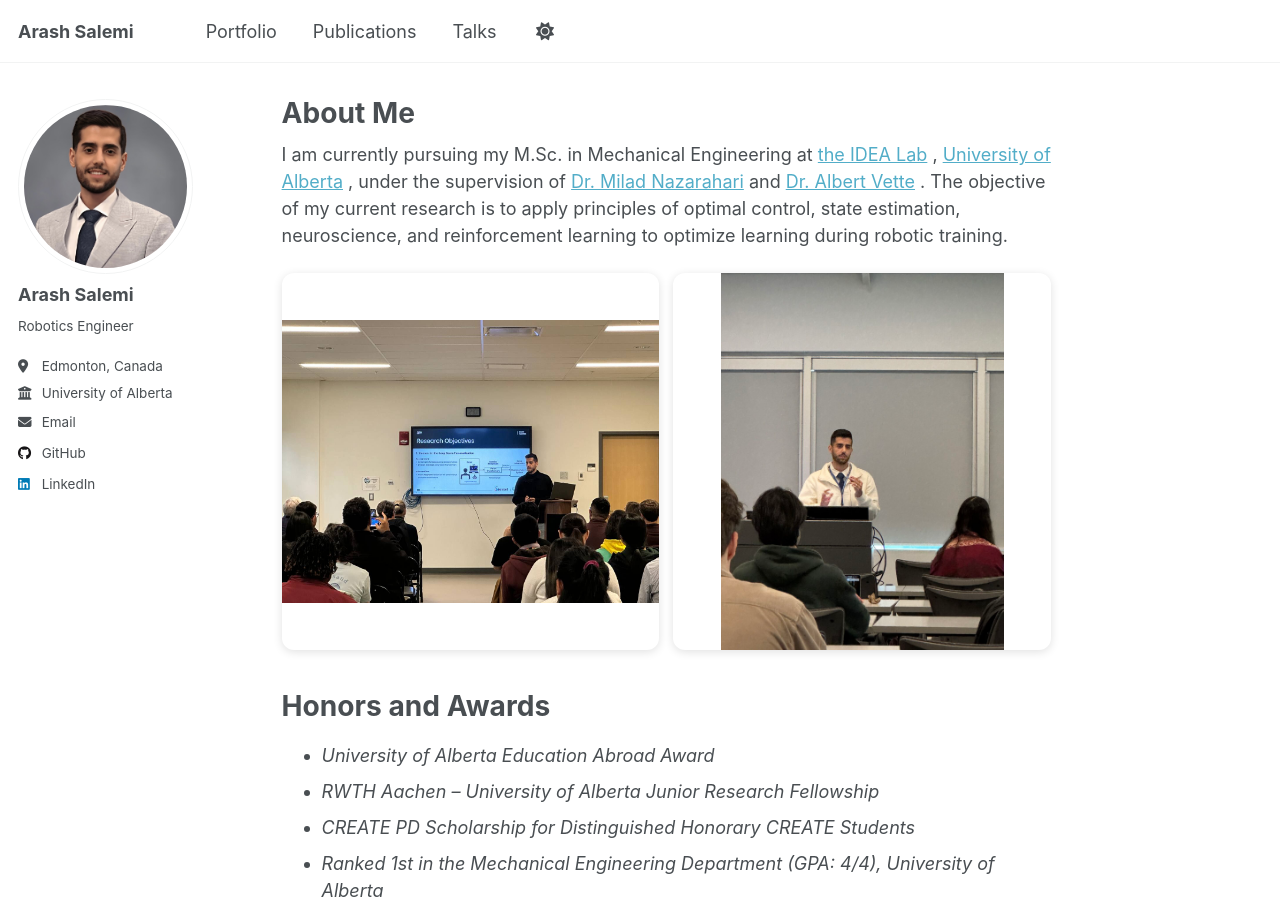
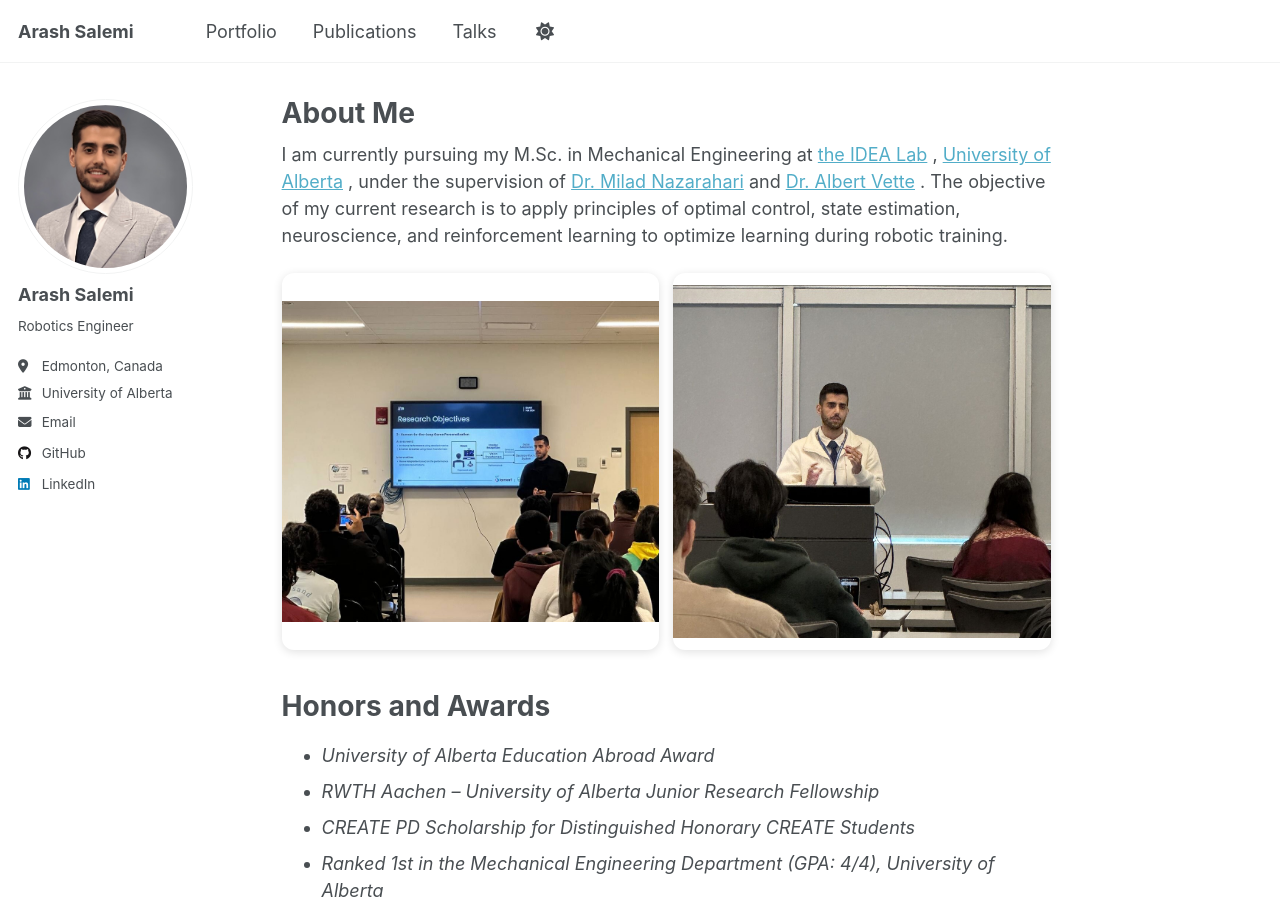
Before and after one commit to arash-salemi/arash-salemi.github.io, a Jekyll site: the page built from _pages/about.md, in a window 1280 px wide and 900 px high. Built offline with Jekyll 4.4.1, drawn with Linux system fonts in a browser that asks for light colours; a script that is not in the unit is left out.

Commit message:
Update about.md

```diff
--- a/_pages/about.md
+++ b/_pages/about.md
@@ -48,10 +48,10 @@ and
 <div class="talk-images">
   <div class="img-grid two no-stack">
     <div class="frame">
-      <img src="/images/talks/talk33.jpg" alt="" loading="lazy">
+      <img src="/images/talks/talk333.jpg" alt="" loading="lazy">
     </div>
     <div class="frame">
-      <img src="/images/talks/talk55.jpg" alt="" loading="lazy">
+      <img src="/images/talks/talk555.jpg" alt="" loading="lazy">
     </div>
   </div>
 </div>
```
